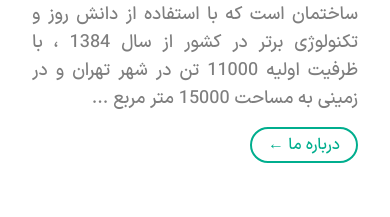
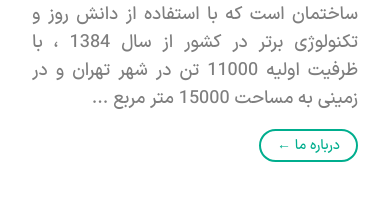
Before and after one commit to zahra-hsb/hanz-, a Next.js app: page / in a window 390 px wide. Shown: the part 2188-2405 px from the top of the page. Built offline with nearby package versions, Linux system fonts and the light colour scheme.

Commit message:
texts for buttons size styled in responsive design

```diff
--- a/src/components/layout/FaQ/index.jsx
+++ b/src/components/layout/FaQ/index.jsx
@@ -111,7 +111,7 @@ const FaQ = () => {
                     </div>
                 </div>
                 <div>
-                    <Button border={'border-2 border-white'} title={'معرفی محصول'} url={'/products'} color={'text-white'} />
+                    <Button border={'border-2 border-white'} title={'معرفی محصول'} url={'/products'} color={'text-white '} />
                 </div>
             </section>
         </>
--- a/src/components/layout/Main/button.jsx
+++ b/src/components/layout/Main/button.jsx
@@ -3,7 +3,7 @@ import Link from 'next/link'
 const Button = ({ title, url, border, color }) => {
     return (
         <>
-            <Link href={url} className={`z-50 text-green text-md px-4 py-1 mt-[100px] rounded-3xl ${border} ${color}`}>{title} ←</Link>
+            <Link href={url} className={`z-50 text-green text-sm lg:text-md px-4 py-1 mt-[100px] rounded-3xl ${border} ${color}`}>{title} ←</Link>
         </>
     )
 }
```
